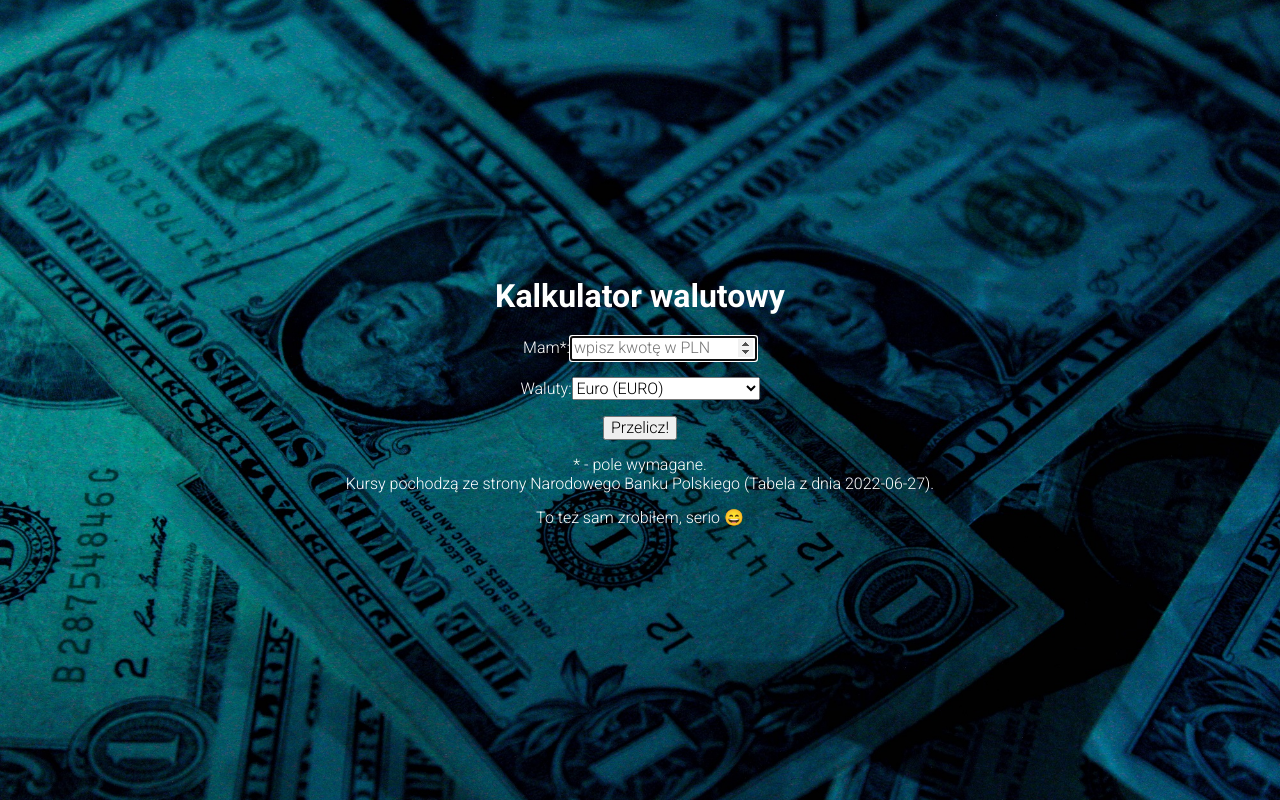
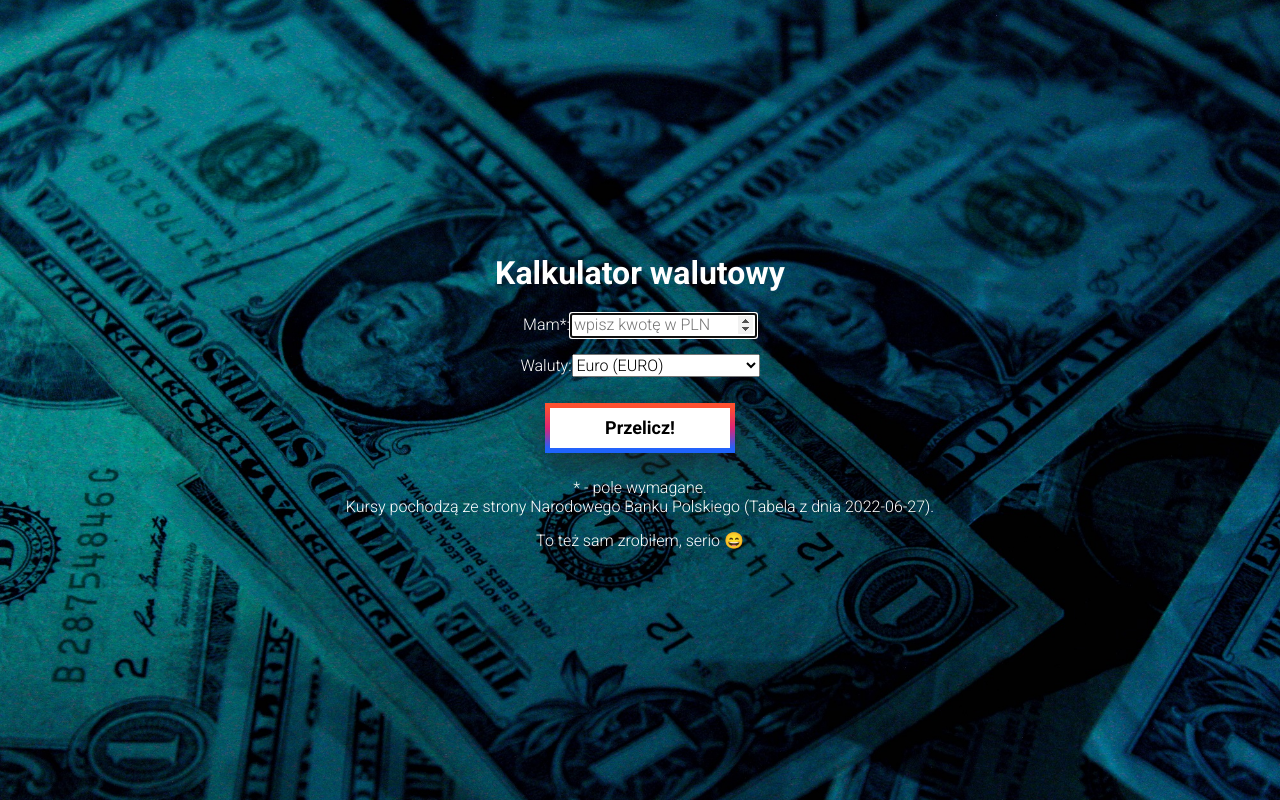
Before and after one commit to RadekJelen/currency-converter-React, a React (Create React App) app: page / in a window 1280 px wide. Built offline with nearby package versions, Linux system fonts and the light colour scheme.

Commit message:
adding a button component

```diff
--- a/src/App.js
+++ b/src/App.js
@@ -1,4 +1,4 @@
-
+import Button from "./Button";
 
 function App() {
   return (
@@ -6,40 +6,42 @@ function App() {
       <header>
         <h1>Kalkulator walutowy</h1>
       </header>
+
       <main className="converter">
-        <form className="js-converter">
+        <form>
           <p>
             <label>
               <span className="converter__labelText">Mam*:</span>
-              <input className="js-amount converter__field" type="number" step="0.01" min="1"
+              <input className="converter__field" type="number" step="0.01" min="1"
                 placeholder="wpisz kwotę w PLN" required autoFocus />
             </label>
           </p>
           <p>
             <label>
               <span className="converter__labelText">Waluty:</span>
-              <select className="js-select converter__field">
+              <select className="converter__field">
                 <option value="EUR">Euro (EURO)</option>
                 <option value="USD">Dolar amerykński (USD)</option>
                 <option value="GBP">Funt (GBP)</option>
               </select>
             </label>
           </p>
-          <p>
-            <button className="button">Przelicz!</button>
-          </p>
-          <p className="converter__textResult js-result"></p>
+
+          <Button />
+
+          <p className="converter__textResult"></p>
           <p className="converter__textInfo">
-            * - pole wymagane.<br/>
-              Kursy pochodzą ze strony Narodowego Banku Polskiego (Tabela z dnia 2022-06-27).
+            * - pole wymagane.<br />
+            Kursy pochodzą ze strony Narodowego Banku Polskiego (Tabela z dnia 2022-06-27).
           </p>
         </form>
       </main>
+
       <footer>
         <p> To też sam zrobiłem, serio &#128516;</p>
       </footer>
     </div>
   );
-}
+};
 
 export default App;
--- /dev/null
+++ b/src/Button/index.js
@@ -0,0 +1,9 @@
+import "./style.css"
+
+const Button = () => (
+  <p>
+    <button className="button">Przelicz!</button>
+  </p>
+);
+
+export default Button
--- /dev/null
+++ b/src/Button/style.css
@@ -0,0 +1,19 @@
+.button {
+  border-width: 5px;
+  background-color: hsl(0, 0%, 100%);
+  margin: 10px 0;
+  box-shadow: 0px 10px 33px 3px rgba(33, 25, 25, 0.56);
+  font-weight: bold;
+  cursor: pointer;
+  padding: 10px 55px;
+  font-size: large;
+  border-image-slice: 1;
+  border-image-source:
+    linear-gradient(#ff512f,
+      #dd2476,
+      #1C64FF);
+}
+
+.button:hover {
+  background-color: hsl(0, 0%, 95%);
+}
```
